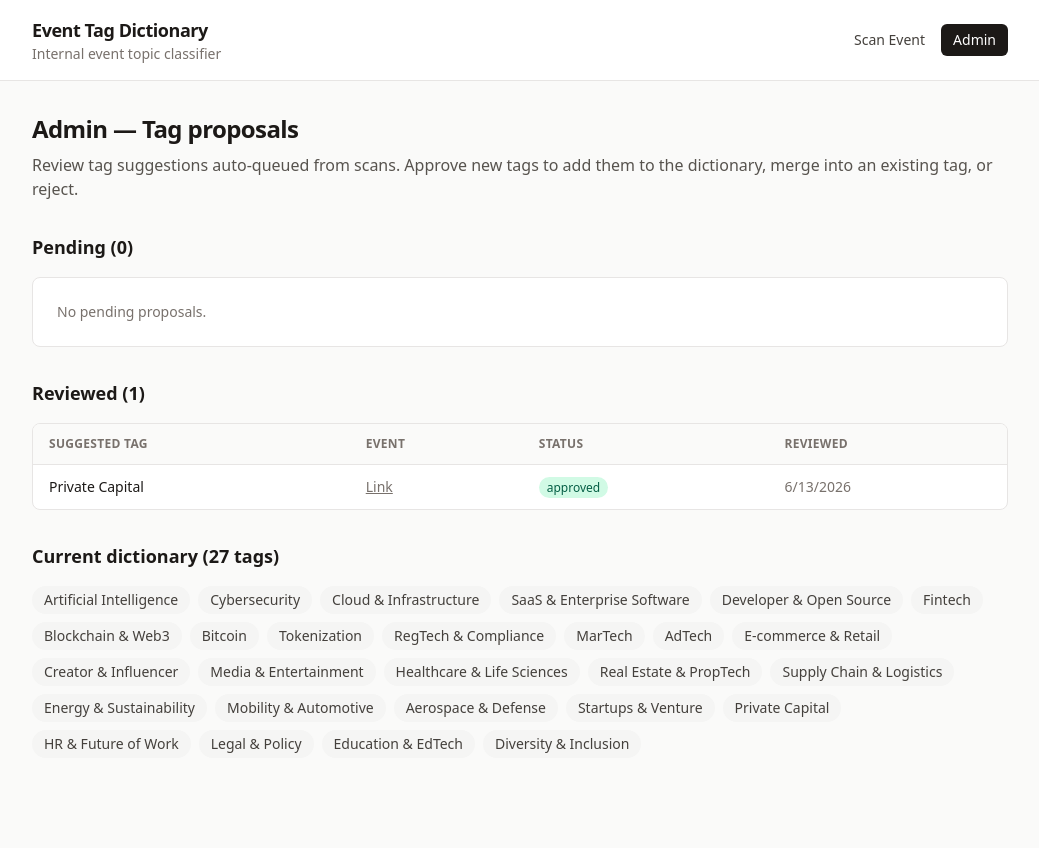
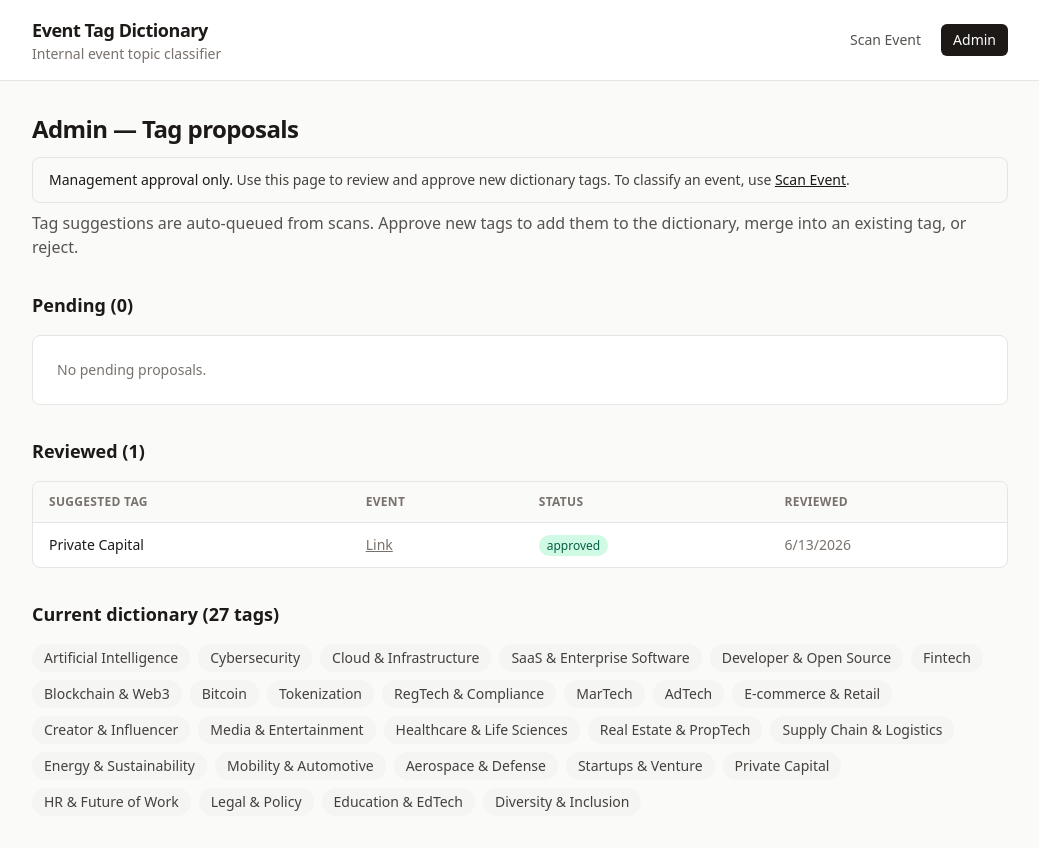
Before and after one commit to Camilla-8/Jason-s-machine, a Next.js app: page /admin in a window 1280 px wide. Shown: the whole page, without its empty margins (120-1159 px from the left). Before the commit the page ends 800 px from the top, so only its background shows below. Built offline with nearby package versions, Linux system fonts and the light colour scheme.

Commit message:
update: 변경 내용 설명

```diff
--- a/src/app/admin/page.tsx
+++ b/src/app/admin/page.tsx
@@ -1,5 +1,6 @@
 "use client";
 
+import Link from "next/link";
 import { useCallback, useEffect, useState } from "react";
 import type { Tag, TagProposal } from "@/lib/types";
 
@@ -77,9 +78,17 @@ export default function AdminPage() {
     <div className="space-y-8">
       <section>
         <h1 className="text-2xl font-semibold tracking-tight">Admin — Tag proposals</h1>
+        <p className="mt-3 rounded-lg border border-stone-200 bg-stone-50 px-4 py-3 text-sm text-stone-700">
+          <span className="font-medium text-stone-900">Management approval only.</span> Use this
+          page to review and approve new dictionary tags. To classify an event, use{" "}
+          <Link href="/" className="font-medium text-stone-900 underline">
+            Scan Event
+          </Link>
+          .
+        </p>
         <p className="mt-2 text-stone-600">
-          Review tag suggestions auto-queued from scans. Approve new tags to add them to the
-          dictionary, merge into an existing tag, or reject.
+          Tag suggestions are auto-queued from scans. Approve new tags to add them to the dictionary,
+          merge into an existing tag, or reject.
         </p>
       </section>
 
--- a/src/app/layout.tsx
+++ b/src/app/layout.tsx
@@ -1,5 +1,6 @@
 import type { Metadata } from "next";
 import Link from "next/link";
+import { SiteNav } from "@/components/site-nav";
 import "./globals.css";
 
 export const metadata: Metadata = {
@@ -19,17 +20,7 @@ export default function RootLayout({ children }: { children: React.ReactNode })
               </Link>
               <p className="text-sm text-stone-500">Internal event topic classifier</p>
             </div>
-            <nav className="flex items-center gap-4 text-sm">
-              <Link href="/" className="font-medium text-stone-700 hover:text-stone-900">
-                Scan Event
-              </Link>
-              <Link
-                href="/admin"
-                className="rounded-md bg-stone-900 px-3 py-1.5 font-medium text-white hover:bg-stone-800"
-              >
-                Admin
-              </Link>
-            </nav>
+            <SiteNav />
           </div>
         </header>
         <main className="mx-auto max-w-5xl px-6 py-8">{children}</main>
--- /dev/null
+++ b/src/components/site-nav.tsx
@@ -0,0 +1,25 @@
+"use client";
+
+import Link from "next/link";
+import { usePathname } from "next/navigation";
+
+const activeClass =
+  "rounded-md bg-stone-900 px-3 py-1.5 font-medium text-white hover:bg-stone-800";
+const inactiveClass =
+  "rounded-md px-3 py-1.5 font-medium text-stone-600 hover:bg-stone-100 hover:text-stone-900";
+
+export function SiteNav() {
+  const pathname = usePathname();
+  const isAdmin = pathname.startsWith("/admin");
+
+  return (
+    <nav className="flex items-center gap-2 text-sm">
+      <Link href="/" className={isAdmin ? inactiveClass : activeClass}>
+        Scan Event
+      </Link>
+      <Link href="/admin" className={isAdmin ? activeClass : inactiveClass}>
+        Admin
+      </Link>
+    </nav>
+  );
+}
```
